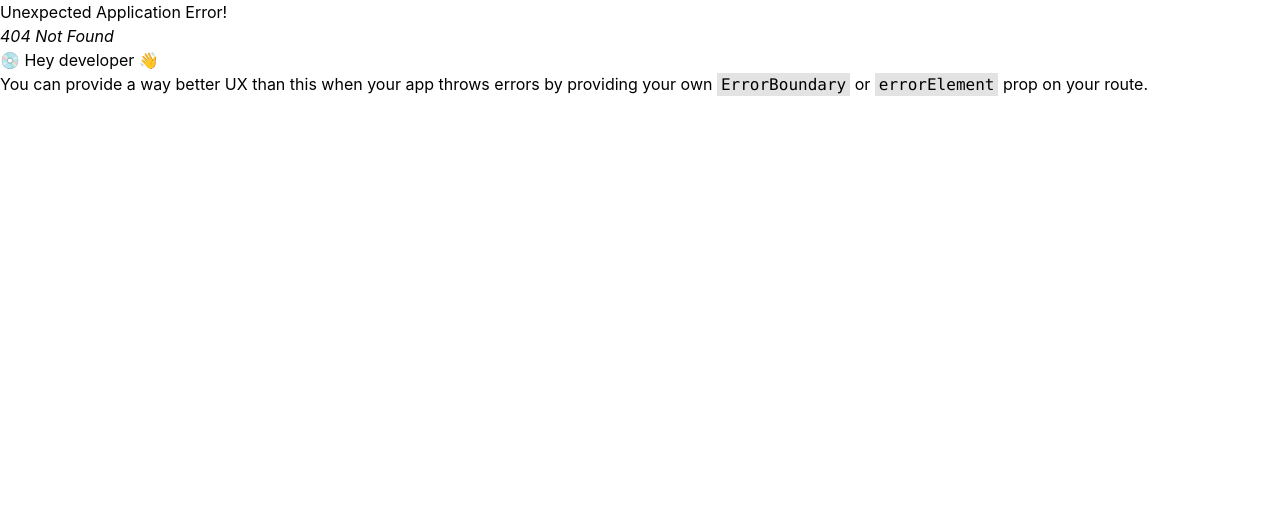
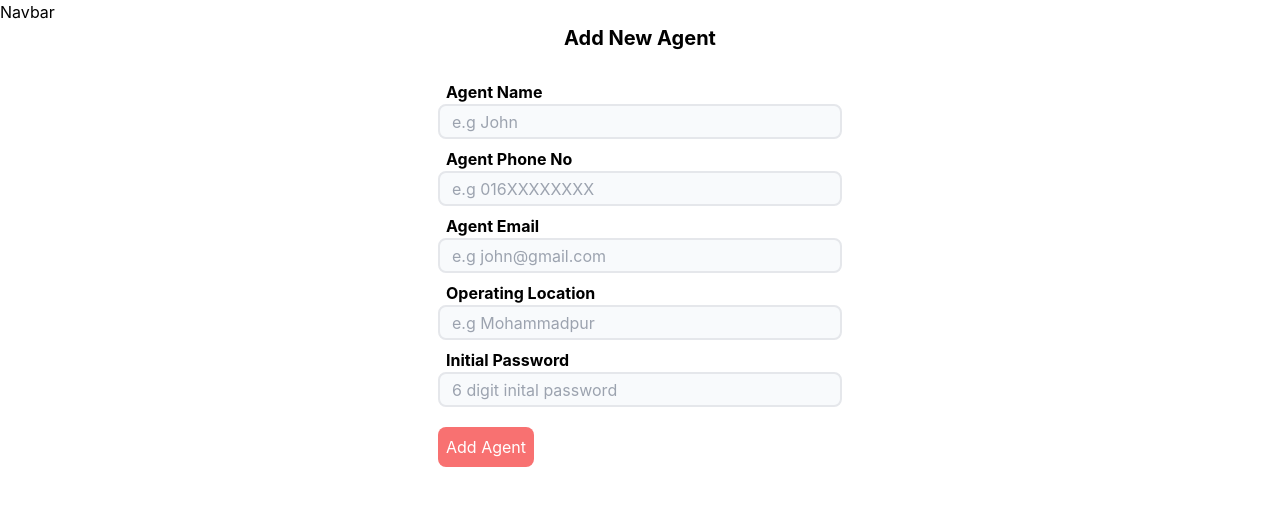
Before and after one commit to noman5945/Checkout-Restaurant-Form-Admin, a React (Create React App) app: page /add-new-agent in a window 1280 px wide. Before the commit this address had no page. Shown: the top 506 px of the page. Built offline with nearby package versions, Linux system fonts and the light colour scheme.

Commit message:
Agent add page done. Left:Dashboard

```diff
--- a/src/Routes/Routes.js
+++ b/src/Routes/Routes.js
@@ -3,6 +3,7 @@ import Main from "../layouts/Main";
 import GeneralDetails from "../pages/GeneralDetails";
 import FoodMenu from "../pages/FoodMenu";
 import SocialMedia from "../pages/SocialMedia";
+import AddAgent from "../pages/AddAgent";
 
 export const router = createBrowserRouter([
   {
@@ -21,6 +22,10 @@ export const router = createBrowserRouter([
         path: "/social",
         element: <SocialMedia></SocialMedia>,
       },
+      {
+        path: "/add-new-agent",
+        element: <AddAgent></AddAgent>,
+      },
     ],
   },
 ]);
--- a/src/components/InputField.js
+++ b/src/components/InputField.js
@@ -9,9 +9,9 @@ const InputField = ({
 }) => {
   return (
     <div
-      className={` flex flex-col items-start my-2 w-[${
+      className={` flex flex-col items-start my-2  lg:w-[${
         width ? width : 400
-      }px] ${customstyles}`}
+      }px] ${customstyles ? customstyles : ""}`}
     >
       <label className=" font-bold ms-2">
         {title ? title : "Pass a title"}
--- /dev/null
+++ b/src/pages/AddAgent.js
@@ -0,0 +1,50 @@
+import React from "react";
+import InputField from "../components/InputField";
+import CustomButton from "../components/CustomButton";
+
+const AddAgent = () => {
+  return (
+    <div className=" flex flex-col">
+      <div className=" text-center font-bold text-xl">
+        <h2>Add New Agent</h2>
+      </div>
+      <div className=" my-5 flex flex-col px-2 gap-2 w-[420px]">
+        <form>
+          <InputField
+            title={"Agent Name"}
+            width={600}
+            placeholder={"e.g John"}
+            onChangeFn={() => {}}
+          />
+          <InputField
+            title={"Agent Phone No"}
+            width={600}
+            placeholder={"e.g 016XXXXXXXX"}
+            onChangeFn={() => {}}
+          />
+          <InputField
+            title={"Agent Email"}
+            width={600}
+            placeholder={"e.g john@gmail.com"}
+            onChangeFn={() => {}}
+          />
+          <InputField
+            title={"Operating Location"}
+            width={600}
+            placeholder={"e.g Mohammadpur"}
+            onChangeFn={() => {}}
+          />
+          <InputField
+            title={"Initial Password"}
+            width={600}
+            placeholder={"6 digit inital password"}
+            onChangeFn={() => {}}
+          />
+          <CustomButton title={"Add Agent"} type={"submit"} btnFn={() => {}} />
+        </form>
+      </div>
+    </div>
+  );
+};
+
+export default AddAgent;
```
